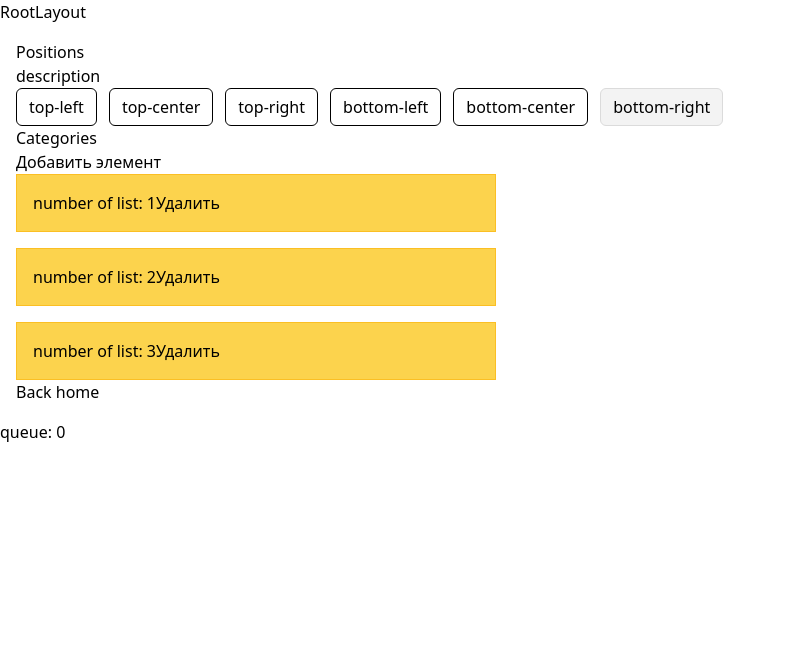
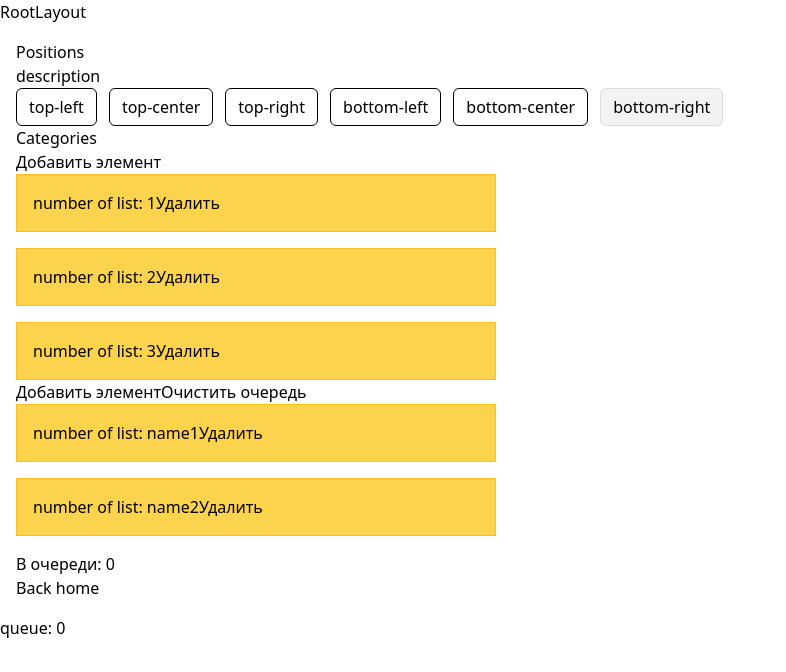
Before and after one commit to DanielEsh/react-toasts, a React (Vite) app: page /categories in a window 1280 px wide. Shown: the top 672 px of the page, without its empty margins (0-786 px from the left). Built offline with nearby package versions, Linux system fonts and the light colour scheme.

Commit message:
feat: animated queue

```diff
--- /dev/null
+++ b/src/components/animated-queue/AnimatedQueue.tsx
@@ -0,0 +1,60 @@
+import { AnimatedListItem } from '../list/AnimatedListItem.tsx'
+import { useQueue } from '../../use-queue.ts' // Update the path as needed
+
+function generateId() {
+  return Date.now()
+}
+
+interface ListedElement {
+  id: number
+  name: string
+}
+
+export const AnimatedQueue = () => {
+  const {
+    state: items,
+    queue,
+    add: addItem,
+    update: updateItems,
+    cleanQueue,
+  } = useQueue<ListedElement>({
+    initialValues: [
+      { id: 1, name: 'name1' },
+      { id: 2, name: 'name2' },
+    ],
+    limit: 3, // Adjust the limit as needed
+  })
+
+  const handleAddItem = () => {
+    addItem({
+      id: generateId(),
+      name: 'new element',
+    })
+  }
+
+  const deleteItem = (index: number) => {
+    updateItems((prevItems) => {
+      const newItems = [...prevItems]
+      newItems.splice(index, 1)
+      return newItems
+    })
+  }
+
+  return (
+    <div>
+      <button onClick={handleAddItem}>Добавить элемент</button>
+      <button onClick={cleanQueue}>Очистить очередь</button>
+      <ol className="list flex flex-col w-[480px] gap-4">
+        {items.map((item, index) => (
+          <AnimatedListItem
+            key={item.id}
+            onDelete={() => deleteItem(index)}
+          >
+            number of list: {item.name}
+          </AnimatedListItem>
+        ))}
+        <div>В очереди: {queue.length}</div>
+      </ol>
+    </div>
+  )
+}
--- a/src/routes/categories.tsx
+++ b/src/routes/categories.tsx
@@ -1,5 +1,6 @@
 import { Link, Outlet } from 'react-router-dom'
 import { AnimatedList } from '../components/list/AnimatedList.tsx'
+import { AnimatedQueue } from '../components/animated-queue/AnimatedQueue.tsx'
 
 export default function CategoriesPage() {
   return (
@@ -7,6 +8,7 @@ export default function CategoriesPage() {
       <h1>Categories</h1>
 
       <AnimatedList />
+      <AnimatedQueue />
 
       <div>
         <Link to="/">Back home</Link>
```
